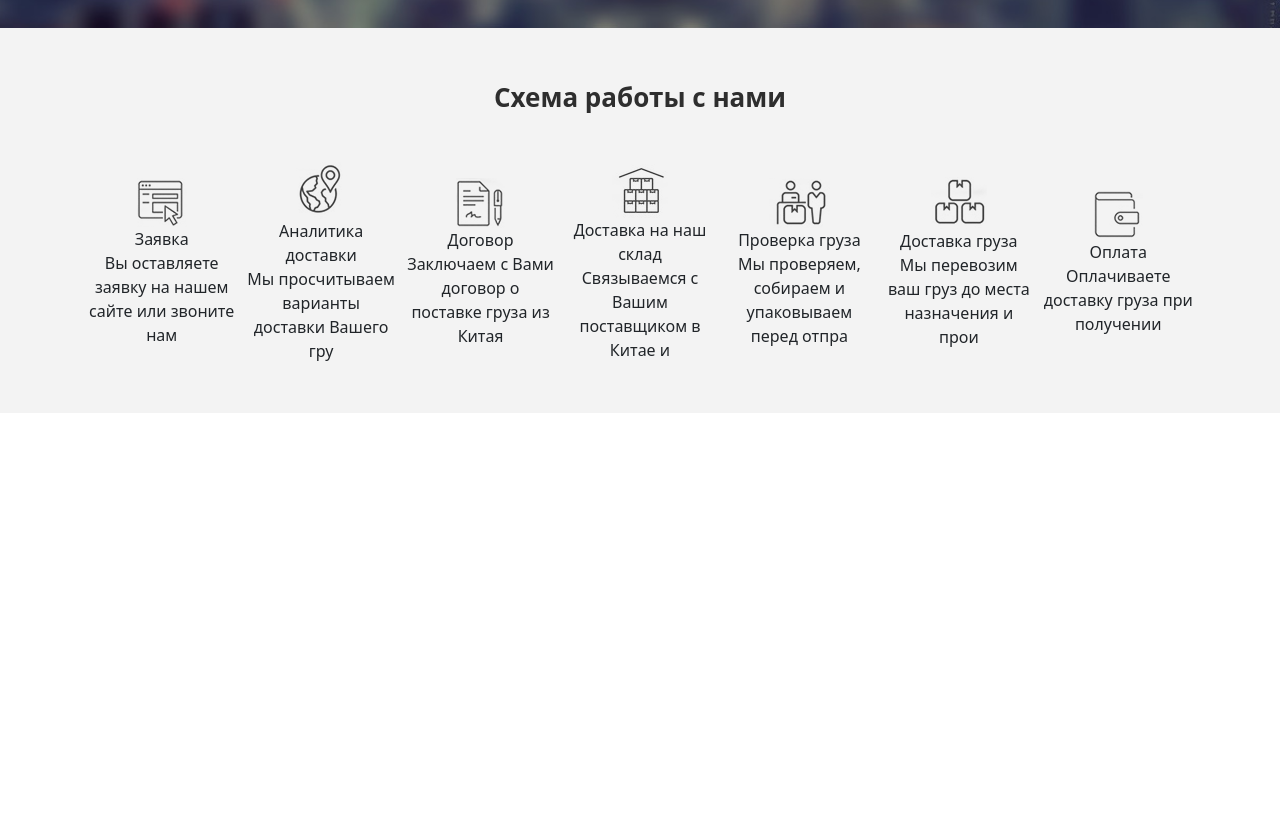
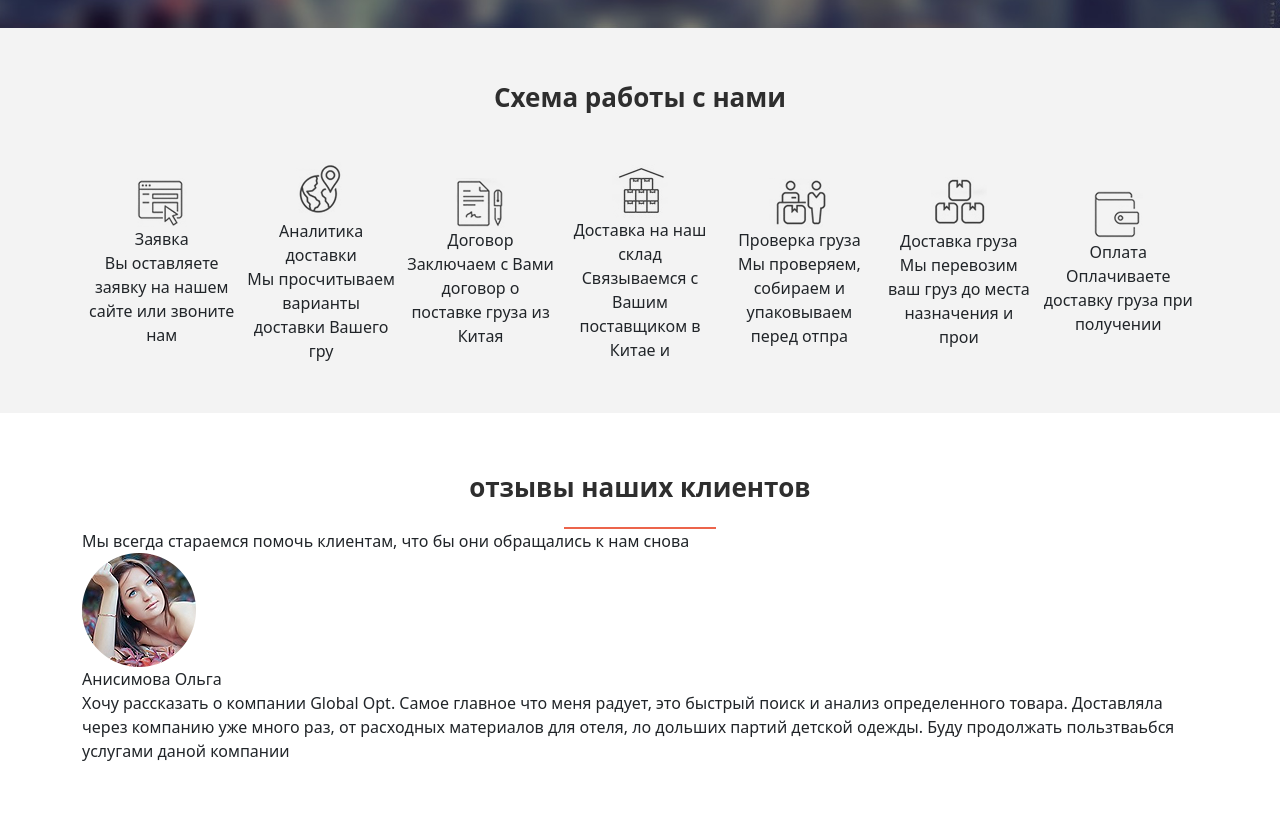
Before and after one commit to danaboev/edu_project_5_DELIVERY, a website: page src/index.html in a window 1280 px wide. Shown: the part 3583-4416 px from the top of the page. Before the commit the page ends 3996 px from the top, so only its background shows below. Drawn offline with Linux system fonts and the light colour scheme.

Commit message:
reviev_block processing

```diff
--- a/src/index.html
+++ b/src/index.html
@@ -396,6 +396,24 @@
 	</div>
 </section>
 
+<section class="review">
+	<div class="container">
+		<div class="title_review">отзывы наших клиентов</div>
+		<div class="divider"></div>
+		<div class="review_descr">Мы всегда стараемся помочь клиентам, что бы они обращались к нам снова</div>
+
+		<div class="review__block">
+			<div class="review__block_img">
+				<img src="icons/review_1.png" alt="reviewer_photo">
+			</div>
+			<div class="review__block_name">Анисимова Ольга</div>
+			<div class="review__block_text">
+				Хочу рассказать о компании Global Opt. Самое главное что меня радует, это быстрый поиск и анализ определенного товара. Доставляла через компанию уже много раз, от расходных материалов для отеля, ло дольших партий детской одежды. Буду продолжать пользтваьбся услугами даной компании</div>
+		</div>
+	</div>
+
+</section>
+
 	<script src="js/script.js/"></script>
 </body>
 </html>
--- a/src/sass/base/_titles.sass
+++ b/src/sass/base/_titles.sass
@@ -39,8 +39,11 @@ h1
 		color: $text-color-gray
 		text-align: center
 		font-weight: 600
-
-
+	&_review
+		font-size: 26px
+		color: $text-color-gray
+		text-align: center
+		font-weight: 600
 
 .subtitle
 	font-size: 38px
--- /dev/null
+++ b/src/sass/blocks/_review.sass
@@ -0,0 +1,2 @@
+.review
+    padding: 55px 0  70px 0
--- a/src/sass/style.sass
+++ b/src/sass/style.sass
@@ -13,8 +13,6 @@ html
 @import 'base/btns'
 @import 'base/titles'
 @import 'base/divider'
-
-
 @import 'blocks/header'
 @import 'blocks/promo'
 @import 'blocks/advant'
@@ -23,3 +21,4 @@ html
 @import 'blocks/prices'
 @import 'blocks/manager'
 @import 'blocks/scheme'
+@import 'blocks/review'
```
Also changed, not shown: src/css/style.min.css, 1 other file.
